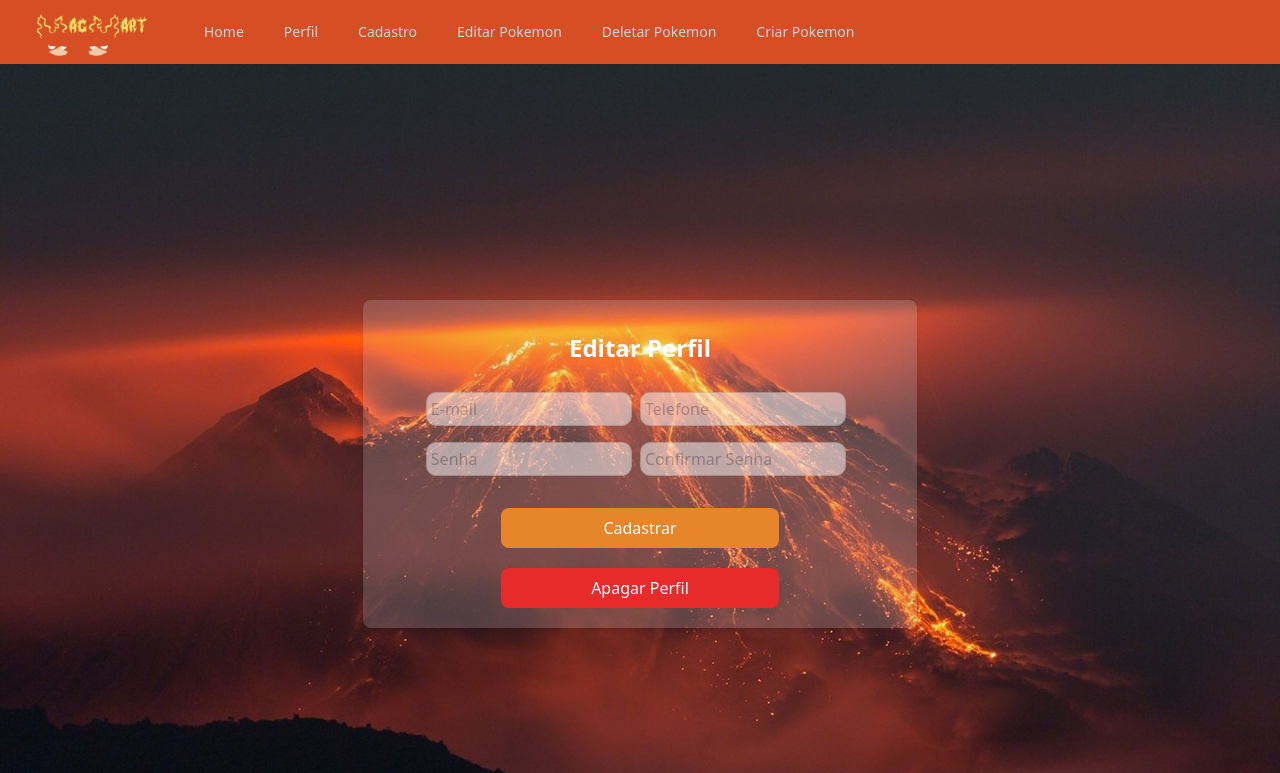
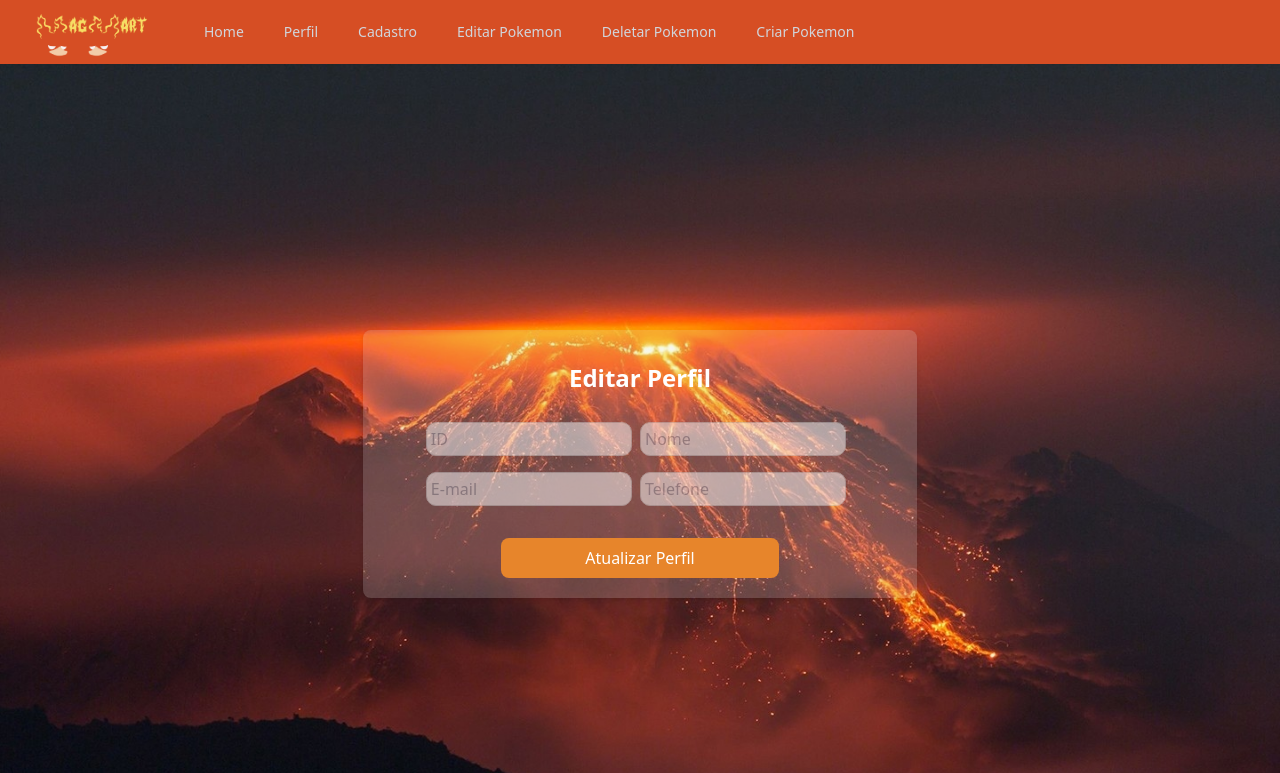
Before and after one commit to afmireski/frontend-projeto-integrador, a Next.js app in the folder magmartfront/: page /editarPerfil in a window 1280 px wide. Shown: the top 773 px of the page. Built offline with nearby package versions, Linux system fonts and the light colour scheme.

Commit message:
subindo alterar perfil

```diff
--- /dev/null
+++ b/magmartfront/src/pages/apagarPerfil.tsx
@@ -0,0 +1,73 @@
+import React, { useState } from 'react';
+import styles from '../styles/CadPokemon.module.css';
+import "../app/globals.css";
+import Navbar from '../components/Navbar';
+
+export default function ApagarPerfil() {
+    const [userId, setPokemonId] = useState('');
+
+    const handleDelete = async (e) => {
+        e.preventDefault();
+
+        try {
+            // Envia o ID do Pokémon para a API para exclusão
+            const response = await fetch(`http://localhost:3001/users/${userId}/del`, {
+                method: 'DELETE',
+                headers: {
+                    'Content-Type': 'application/json',
+                },
+            });
+
+            // Verifica se a requisição foi bem-sucedida
+            if (response.ok) {
+                // Limpa o campo após a exclusão bem-sucedida
+                setPokemonId('');
+                console.log('Usuario excluído com sucesso!');
+            } else {
+                console.error('Erro ao excluir o Usuario .');
+            }
+        } catch (error) {
+            console.error('Erro ao excluir o Usuario:', error);
+        }
+    };
+
+    return (
+        <div className={styles.mainLogin}>
+            <div className='w-full'>
+                <Navbar />
+            </div>
+            <div className={styles.ContainerCadPokemon}>
+                <form onSubmit={handleDelete} className={styles.form} >
+                    <div className='flex flex-col h-full w-10/12 justify-center items-center'>
+                        <div className='flex flex-col h-full w-full justify-center items-center p-3'>
+                            <h2 className='text-2xl font-bold text-white'>Excluir Usuario</h2>
+                        </div>
+                        <div className='flex flex-col h-full w-full justify-center items-center'>
+                            <div className='flex flex-row h-full w-full  m-2 justify-center items-center'>
+                                <div className='flex flex-col h-full w-full justify-center items-center'>
+                                    <div className='flex flex-row h-full w-full justify-center items-center'>
+                                        <div className="">
+                                            <input
+                                                className={styles.myinput}
+                                                type="text"
+                                                id="pokemonId"
+                                                value={userId}
+                                                onChange={(e) => setPokemonId(e.target.value)}
+                                                placeholder="ID do usuario"
+                                            />
+                                        </div>
+                                    </div>
+                                </div>
+                            </div>
+                        </div>
+                        <div className='flex flex-col justify-center items-center h-full w-full'>
+                            <div className='flex flex-col justify-center mt-5 items-center h-full w-full'>
+                                <button className="bg-[#e72b2b] h-full w-[65%] p-2 rounded-lg text-white" type="submit">Apagar Pokemon</button>
+                            </div>
+                        </div>
+                    </div>
+                </form>
+            </div>
+        </div>
+    );
+}
--- a/magmartfront/src/pages/editarPerfil.tsx
+++ b/magmartfront/src/pages/editarPerfil.tsx
@@ -1,19 +1,35 @@
-// components/Cadastro.js
-
-import React,{ useState } from 'react';
+import React, { useState } from 'react';
 import styles from '../styles/EditarPerfil.module.css';
 import "../app/globals.css";
 import Navbar from '../components/Navbar';
+import axios from 'axios'; // Importar Axios para fazer solicitações HTTP
 
 export default function EditarPerfil() {
-  const [username, setUsername] = useState('');
-  const [password, setPassword] = useState('');
+    const [name, setName] = useState('');
+    const [email, setEmail] = useState('');
+    const [phone, setPhone] = useState('');
+    const [userID, setuserId] = useState('');
 
-  const handleLogin = (e) => {
+    const handleUpdateProfile = async (e) => {
         e.preventDefault();
-    // Aqui você pode adicionar lógica para autenticar o usuário
-    console.log('Usuário:', username);
-    console.log('Senha:', password);
+
+        try {
+            // Envia os dados do usuário para a API para atualização
+            const response = await axios.patch(`http://localhost:3001/users/${userID}/update`, {
+                name: name,
+                email: email,
+                phone: "+55"+phone,
+            });
+
+            // Verifica se a atualização foi bem-sucedida
+            if (response.status === 200) {
+                console.log('Perfil atualizado com sucesso!');
+            } else {
+                console.error('Erro ao atualizar o perfil.');
+            }
+        } catch (error) {
+            console.error('Erro ao atualizar o perfil:', error);
+        }
     };
 
     return (
@@ -22,7 +38,7 @@ export default function EditarPerfil() {
                 <Navbar />
             </div>
             <div className={styles.ContainerEditarPerfil}>
-            <form onSubmit={handleLogin} className={styles.form} >
+                <form onSubmit={handleUpdateProfile} className={styles.form}>
                     <div className='flex flex-col h-full w-10/12 justify-center items-center'>
                         <div className='flex flex-col h-full w-full justify-center items-center p-3'>
                             <h2 className='text-2xl font-bold text-white'>Editar Perfil</h2>
@@ -31,14 +47,14 @@ export default function EditarPerfil() {
                             <div className='flex flex-row h-full w-full  m-2 justify-center items-center'>
                                 <div className='flex flex-col h-full w-1/2 justify-center items-center'>
                                     <div className='flex flex-row h-full w-full justify-center items-center'>
-                                <div className="">
+                                        <div className=''>
                                             <input
                                                 className={styles.myinput}
-                                    type="email"
-                                    id="email"
-                                    value={password}
-                                    onChange={(e) => setPassword(e.target.value)}
-                                    placeholder="E-mail"
+                                                type="text"
+                                                id="userID"
+                                                value={userID}
+                                                onChange={(e) => setuserId(e.target.value)}
+                                                placeholder="ID"
                                             />
                                         </div>
                                     </div>
@@ -46,11 +62,11 @@ export default function EditarPerfil() {
                                         <div className="">
                                             <input
                                                 className={styles.myinput}
-                                    type="password"
-                                    id="password"
-                                    value={password}
-                                    onChange={(e) => setPassword(e.target.value)}
-                                    placeholder="Senha"
+                                                type="email"
+                                                id="email"
+                                                value={email}
+                                                onChange={(e) => setEmail(e.target.value)}
+                                                placeholder="E-mail"
                                             />
                                         </div>
                                     </div>
@@ -61,22 +77,22 @@ export default function EditarPerfil() {
                                             <input
                                             type="text"
                                             className={styles.myinput}
-                                    id="numero"
-                                    value={username}
-                                    onChange={(e) => setUsername(e.target.value)}
-                                    placeholder="Telefone"
+                                            id="nome"
+                                            value={name}
+                                            onChange={(e) => setName(e.target.value)}
+                                            placeholder="Nome"
                                             />
                                         </div>
                                     </div>
                                     <div className='flex flex-row h-full w-full justify-center items-center'>
                                         <div className="">
                                             <input
+                                                type="text"
                                                 className={styles.myinput}
-                                    type="password"
-                                    id="password"
-                                    value={password}
-                                    onChange={(e) => setPassword(e.target.value)}
-                                    placeholder="Confirmar Senha"
+                                                id="phone"
+                                                value={phone}
+                                                onChange={(e) => setPhone(e.target.value)}
+                                                placeholder="Telefone"
                                             />
                                         </div>
                                     </div>
@@ -85,10 +101,7 @@ export default function EditarPerfil() {
                         </div>
                         <div className='flex flex-col justify-center items-center h-full w-full'>
                             <div className='flex flex-col justify-center items-center h-full w-full'>
-                    <button className="bg-[#E7852B] h-full w-[65%] p-2 rounded-lg text-white" type="submit">Cadastrar</button>
-                    </div>
-                    <div className='flex flex-col justify-center mt-5 items-center h-full w-full'>
-                    <button className="bg-[#e72b2b] h-full w-[65%] p-2 rounded-lg text-white" type="submit">Apagar Perfil</button>
+                                <button className="bg-[#E7852B] h-full w-[65%] p-2 rounded-lg text-white" type="submit">Atualizar Perfil</button>
                             </div>
                         </div>
                     </div>
```
Lines whose indentation alone changed are shown as unchanged.
